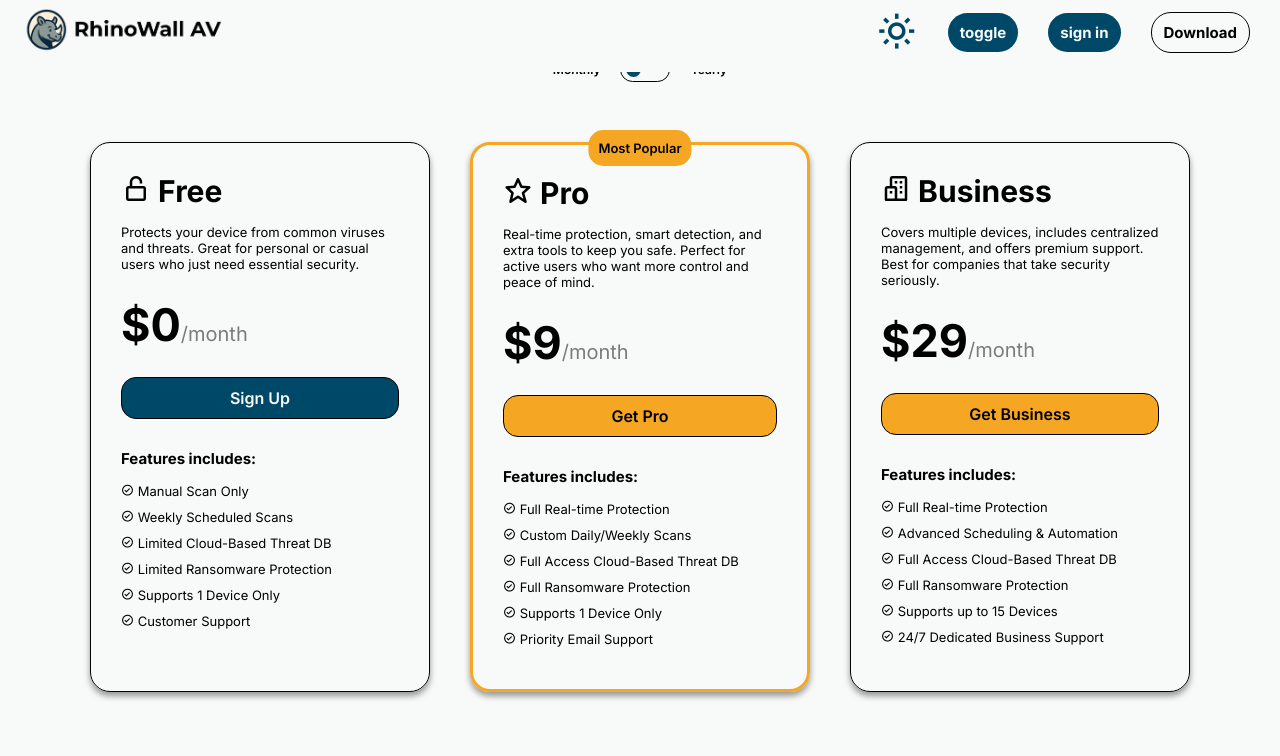
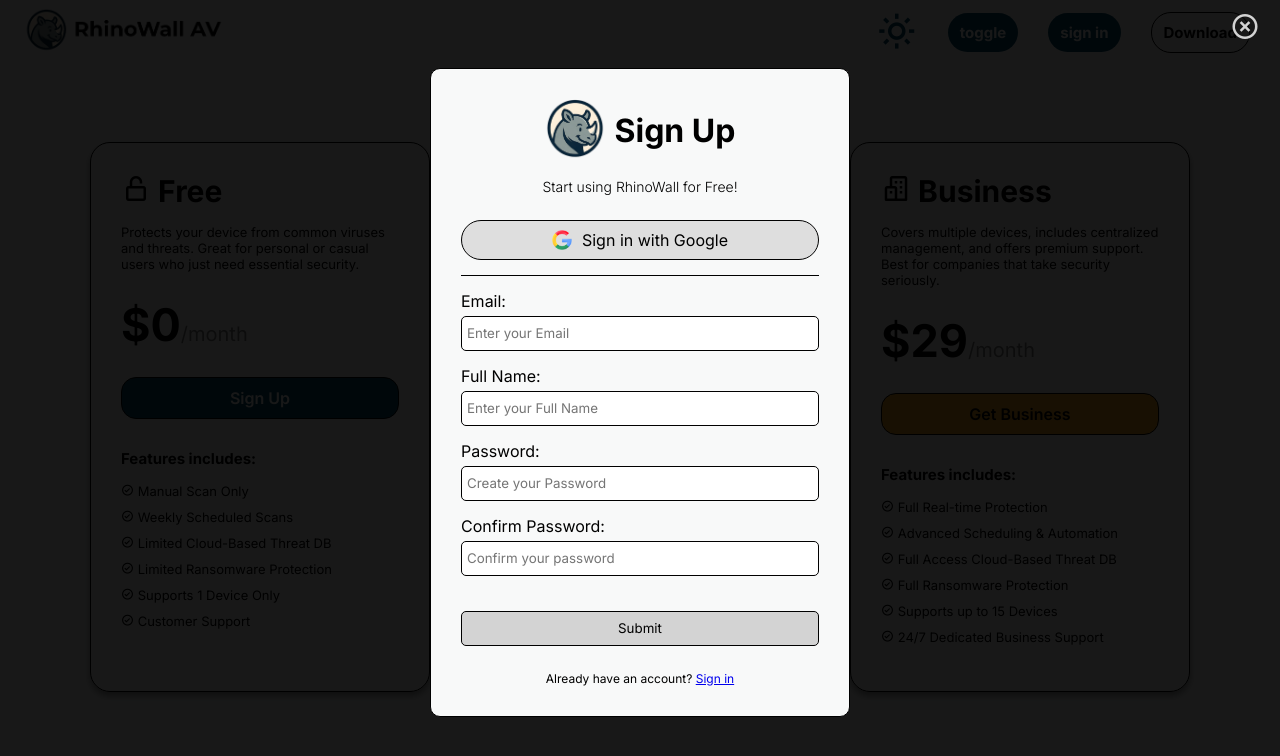
Before and after one commit to senarais/rhinowall, a plain HTML site: page index.html in a window 1280 px wide. Both pictures are taken after a click on the element "Sign Up". Shown: the part 1251-2007 px from the top of the page. Drawn offline with nearby package versions, Linux system fonts and the light colour scheme.

Commit message:
feat(main): Moved the signin features to index

```diff
--- a/css/index.css
+++ b/css/index.css
@@ -29,7 +29,7 @@ body {
     align-items: center;
     position: fixed;
     background-color: var(--secondary-color);
-    z-index: 100;
+    z-index: 2;
 }
 
 .navbar.scrolled {
@@ -67,6 +67,156 @@ body {
     background-color: var(--secondary-color);
     color: var(--text-color);
     border: 1px solid black;
+}
+
+.bx-x-circle {
+    position: fixed;
+    top: 20px;
+    right: 20px;
+    color: var(--button-color);
+    font-size: 30px;
+    cursor: pointer;
+}
+
+.signin {
+    width: 100%;
+    height: 100vh;
+    display: flex;
+    justify-content: center;
+    align-items: center;
+    background-color: rgba(0, 0, 0, 0.9);
+    position: fixed;
+    z-index: 10;
+}
+
+.signin-container {
+    width: 420px;
+    height: fit-content;
+    padding: 30px;
+    background-color: var(--secondary-color);
+    display: flex;
+    flex-direction: column;
+    align-items: center;
+    border: 1px solid black;
+    border-radius: 10px;
+    gap: 25px;
+    z-index: 20;
+    opacity: 0;
+    animation: fadeIn 0.5s ease-in forwards;
+}
+
+.signin-container p {
+    font-size: 12px;
+}
+
+.signin-container a {
+    text-decoration: underline;
+}
+
+@keyframes fadeIn {
+    to {
+        opacity: 1;
+    }
+}
+
+.signin-header p {
+    text-align: center;
+    font-size: 14px;
+    font-weight: 300;
+}
+
+.signin-header-title {
+    display: flex;
+    gap: 10px;
+    justify-content: center;
+    align-items: center;
+    height: fit-content;
+    margin-bottom: 15px;
+}
+
+.signin-logo img {
+    width: 60px;
+}
+
+.signin-header-title h1 {
+    display: inline;
+}
+
+.signin-content {
+    width: 100%;
+}
+
+.signin-content a {
+    text-decoration: none;
+}
+
+.signin-oauth {
+    display: flex;
+    justify-content: center;
+    align-items: center;
+    width: 100%;
+    border: 1px solid black;
+    border-radius: 25px;
+    height: 40px;
+    background-color: var(--button-color);
+    filter: brightness(1.05);
+    margin-bottom: 15px;
+    transition: all 0.3s ease;
+}
+
+.signin-oauth:hover {
+    filter: brightness(1.1);
+}
+
+.signin-oauth img {
+    width: 20px;
+}
+
+.google {
+    display: flex;
+    gap: 10px;
+    color: var(--text-color);
+}
+
+.line {
+    width: 100%;
+    background-color: var(--text-color);
+    height: 1px;
+    margin-bottom: 15px;
+}
+
+form label {
+    margin-bottom: 5px;
+    display: block;
+}
+
+form input {
+    display: block;
+    width: 100%;
+    height: 35px;
+    margin-bottom: 15px;
+    padding: 5px;
+    border: 1px solid black;
+    border-radius: 5px;
+}
+
+form button {
+    width: 100%;
+    height: 35px;
+    border-radius: 5px;
+    border: 1px solid black;
+    cursor: pointer;
+    margin-top: 20px;
+    background-color: var(--button-color);
+    transition: all 0.3s ease;
+}
+
+form button:hover {
+    filter: brightness(1.1);
+}
+
+.hidden {
+    display: none;
 }
 
 .hero {
@@ -331,6 +481,7 @@ body {
     font-weight: 600;
     border: 1px solid black;
     transition: filter 0.3s ease;
+    cursor: pointer;
 }
 
 .price-card-button:hover {
--- a/index.html
+++ b/index.html
@@ -13,6 +13,49 @@
     <link rel="stylesheet" href="css/index.css">
 </head>
 <body>
+    <div class="signin hidden">
+        <a><i class='bx  bx-x-circle'  ></i></a>
+        <div class="signin-container">
+            <div class="signin-header">
+                <div class="signin-header-title">
+                    <div class="signin-logo">
+                        <img src="assets/RhinoWall-logo.png" alt="RhinoWall Logo">
+                    </div>
+                    <h1>Sign Up</h1>
+                </div>
+
+                <p>Start using RhinoWall for Free!</p>
+            </div>
+
+            <div class="signin-content">
+                <a href=""><div class="signin-oauth">
+                    <div class="google"><img src="assets/google.png" alt="google logo"> Sign in with Google</div>
+                </div></a>
+
+                <div class="line"></div>
+
+                <div class="signin-local">
+                    <form onsubmit="return handleSubmit()">
+                        <label for="email">Email:</label>
+                        <input type="email" id="email" name="email" placeholder="Enter your Email" required>
+
+                        <label for="fullname">Full Name:</label>
+                        <input type="text" id="fullname" name="fullname" placeholder="Enter your Full Name" required>
+
+                        <label for="password">Password:</label>
+                        <input type="password" id="password" name="password" placeholder="Create your Password" required>
+
+                        <label for="confirm-password">Confirm Password:</label>
+                        <input type="password" id="confirm-password" name="confirm-password" placeholder="Confirm your password" required>
+
+                        <button type="submit">Submit</button>
+                    </form>
+                </div>
+            </div>
+            <p>Already have an account? <a href="#">Sign in</a></p>
+        </div>
+    </div>
+
     <div class="navbar">
         <img src="assets/RhinoWall AV.png" alt="RhinoWall Logo">
         <div class="navbar-content">
@@ -74,8 +117,7 @@
             <div class="swiper-slide"><img src="assets/company/5.png" alt="company logo"></div>
         </div>
     </div>
-<!-- <i class='bx  bx-check-circle'  ></i> box-shadow: 0 4px 6px rgba(0, 0, 0, 0.1);
-  -->
+
     <div class="price">
         <div class="price-text">
             <h2>One Click. Full Protection.</h2>
@@ -119,7 +161,7 @@
                 </div>
 
                 <h4 id="price-pro">$9<span>/month</span></h4>
-                <a href="#" id="free-tier"><div class="price-card-button">Get Pro</div></a>
+                <a><div class="price-card-button">Get Pro</div></a>
 
                 <div class="price-card-features">
                     <h6>Features includes:</h6>
@@ -141,7 +183,7 @@
                 </div>
 
                 <h4 id="price-business">$29<span>/month</span></h4>
-                <a href="#" id="free-tier"><div class="price-card-button">Get Business</div></a>
+                <a><div class="price-card-button">Get Business</div></a>
 
                 <div class="price-card-features">
                     <h6>Features includes:</h6>
--- a/js/index.js
+++ b/js/index.js
@@ -1,3 +1,29 @@
+// Toggle SignUp
+function toggleSignup() {
+  const audioOn = new Audio('/assets/audio/price-switch-on.mp3');
+  audioOn.play();
+  audioOn.volume = 0.5;
+  document.querySelector('.signin').classList.remove('hidden');
+}
+
+function removeSignup() {
+  const audioOff = new Audio('/assets/audio/price-switch-off.mp3');
+  audioOff.play();
+  audioOff.volume = 0.5;
+  document.querySelector('.signin').classList.add('hidden');
+}
+const priceButton = document.querySelectorAll('.price-card-button');
+const closeSignup = document.querySelector('.bx-x-circle');
+const signUp = document.querySelector('.signin');
+
+closeSignup.addEventListener('click', removeSignup);
+
+priceButton.forEach((button) => {
+  button.addEventListener('click', toggleSignup);
+});
+
+
+
 // Validate Register Password
 function handleSubmit() {
   const pw = document.getElementById("password").value;
```
Also changed, not shown: signin.html (+23 -5 lines).
